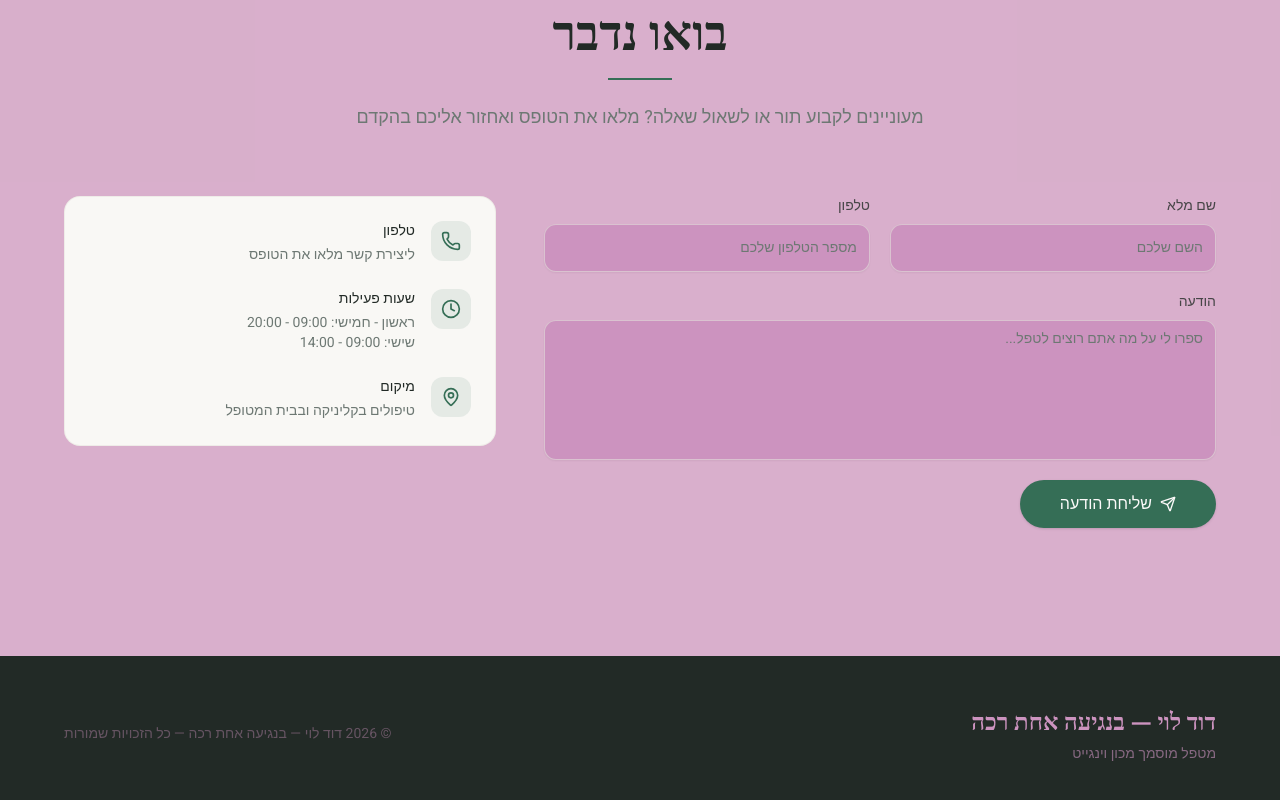
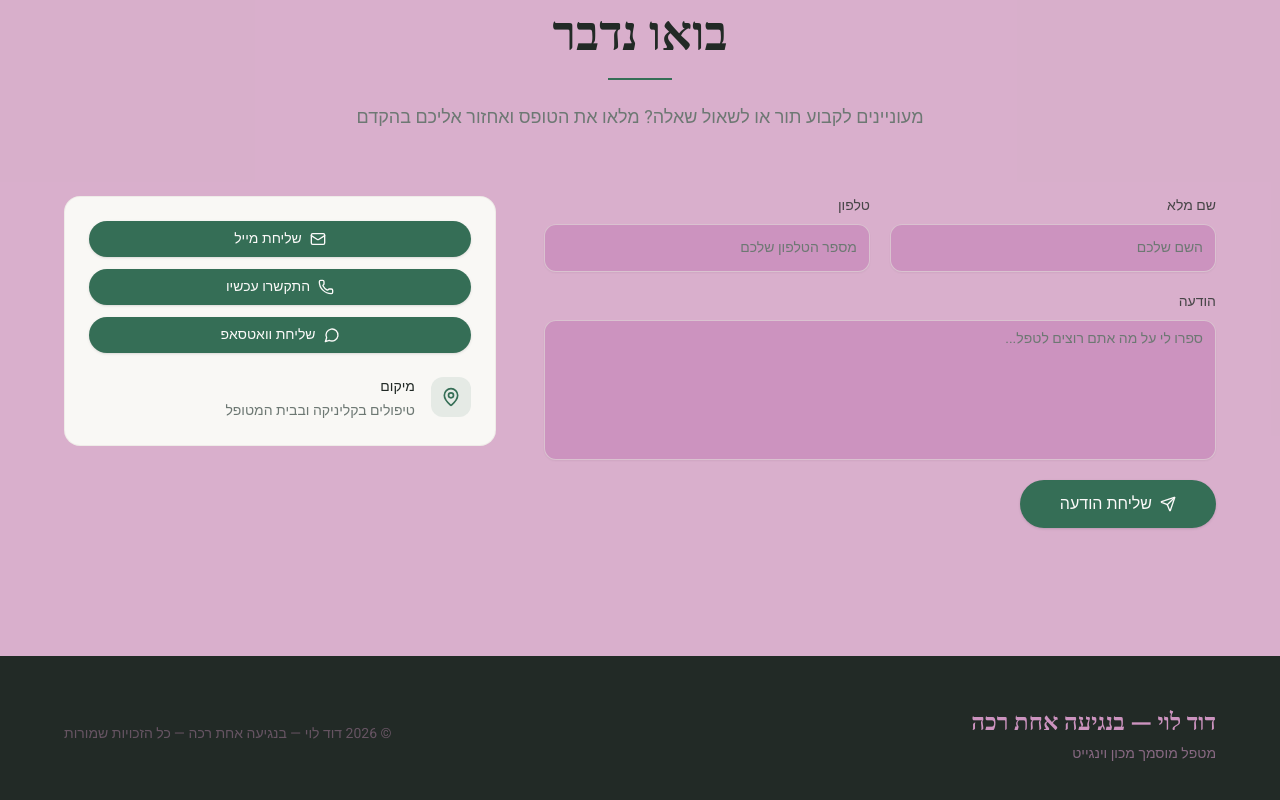
Before and after one commit to raneddie321/gentouch, a React (Vite) app: page /Home in a window 1280 px wide. Shown: the part 3629-4429 px from the top of the page. Built offline with nearby package versions, Linux system fonts and the light colour scheme; no server answers.

Commit message:
Update site files

```diff
--- a/src/components/ContactSection.jsx
+++ b/src/components/ContactSection.jsx
@@ -1,12 +1,14 @@
 import React, { useState } from 'react';
 import { motion } from 'framer-motion';
-import { Phone, Mail, MapPin, Send, Clock } from 'lucide-react';
+import { Phone, Mail, MapPin, MessageCircle, Send } from 'lucide-react';
 import { Input } from '@/components/ui/input';
 import { Textarea } from '@/components/ui/textarea';
 import { Button } from '@/components/ui/button';
 import { toast } from 'sonner';
 
 const CONTACT_EMAIL = 'davidlevy6786@gmail.com';
+const CONTACT_PHONE = '0542209884';
+const WHATSAPP_PHONE = '972542209884';
 
 export default function ContactSection() {
   const [form, setForm] = useState({ name: '', phone: '', message: '' });
@@ -136,25 +138,34 @@ export default function ContactSection() {
             className="md:col-span-2 space-y-6"
           >
             <div className="p-6 rounded-2xl bg-card border border-border/50 space-y-6">
-              <div className="flex items-start gap-4">
-                <div className="w-10 h-10 rounded-lg bg-primary/10 flex items-center justify-center flex-shrink-0">
-                  <Phone className="w-5 h-5 text-primary" />
-                </div>
-                <div>
-                  <p className="font-heebo text-sm font-medium text-foreground mb-1">טלפון</p>
-                  <p className="font-heebo text-muted-foreground text-sm">ליצירת קשר מלאו את הטופס</p>
-                </div>
-              </div>
-
-              <div className="flex items-start gap-4">
-                <div className="w-10 h-10 rounded-lg bg-primary/10 flex items-center justify-center flex-shrink-0">
-                  <Clock className="w-5 h-5 text-primary" />
-                </div>
-                <div>
-                  <p className="font-heebo text-sm font-medium text-foreground mb-1">שעות פעילות</p>
-                  <p className="font-heebo text-muted-foreground text-sm">ראשון - חמישי: 09:00 - 20:00</p>
-                  <p className="font-heebo text-muted-foreground text-sm">שישי: 09:00 - 14:00</p>
-                </div>
+              <div className="grid gap-3">
+                <Button
+                  asChild
+                  className="font-heebo justify-center gap-2 rounded-full bg-primary text-primary-foreground hover:opacity-90"
+                >
+                  <a href={`mailto:${CONTACT_EMAIL}`}>
+                    <Mail className="w-4 h-4" />
+                    שליחת מייל
+                  </a>
+                </Button>
+                <Button
+                  asChild
+                  className="font-heebo justify-center gap-2 rounded-full bg-primary text-primary-foreground hover:opacity-90"
+                >
+                  <a href={`tel:${CONTACT_PHONE}`}>
+                    <Phone className="w-4 h-4" />
+                    התקשרו עכשיו
+                  </a>
+                </Button>
+                <Button
+                  asChild
+                  className="font-heebo justify-center gap-2 rounded-full bg-primary text-primary-foreground hover:opacity-90"
+                >
+                  <a href={`https://wa.me/${WHATSAPP_PHONE}`} target="_blank" rel="noreferrer">
+                    <MessageCircle className="w-4 h-4" />
+                    שליחת וואטסאפ
+                  </a>
+                </Button>
               </div>
 
               <div className="flex items-start gap-4">
```
